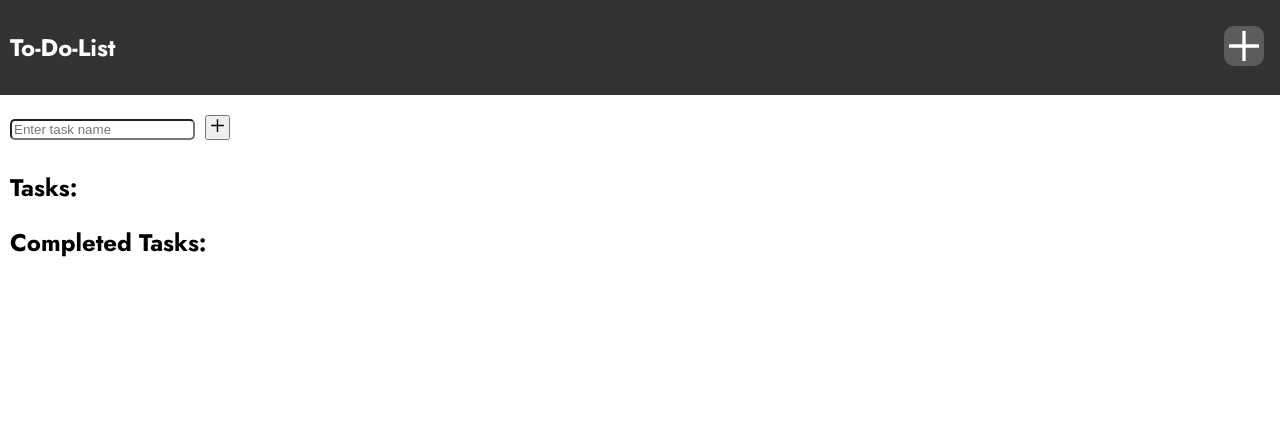
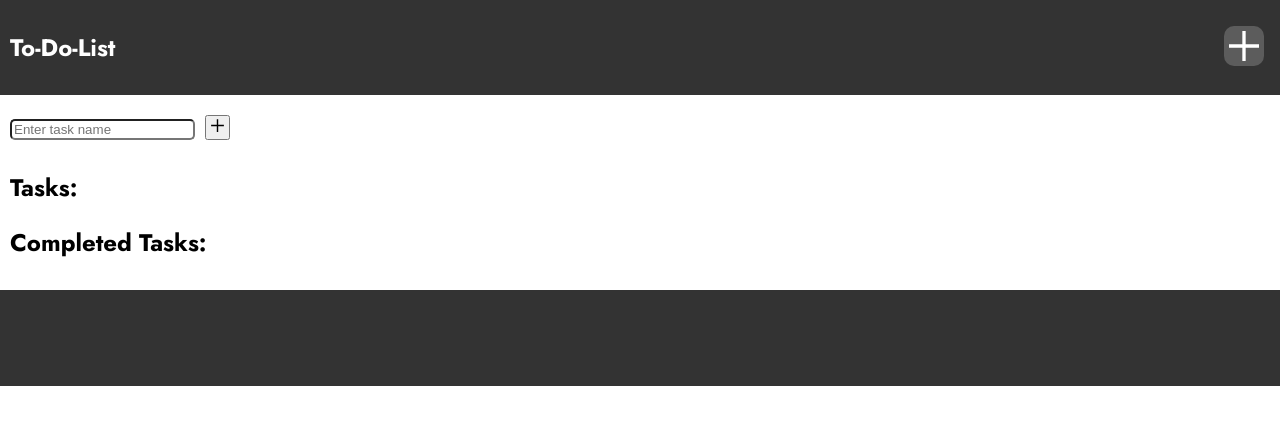
Before and after one commit to EricLarwa/To-Do-List, a React (Create React App) app in the folder to-do-list/: page / in a window 1280 px wide. Shown: the top 424 px of the page. Built offline with nearby package versions, Linux system fonts and the light colour scheme.

Commit message:
added footer

```diff
--- a/to-do-list/src/App.css
+++ b/to-do-list/src/App.css
@@ -84,3 +84,10 @@ form .remove {
   padding-left: 5px;
   border-style: none;
 }
+
+.footer {
+  background-color: #333;
+  color: #333;
+  text-align: center;
+  padding: 3rem;
+}
--- a/to-do-list/src/App.js
+++ b/to-do-list/src/App.js
@@ -1,12 +1,15 @@
 import NavBar from './components/NavBar'
 import TaskInput from './components/TaskInput';
+import Footer from './components/Footer';
 import './App.css';
 
-function App() {
+const App = () => {
+
   return (
     <div className='App'>
       <NavBar />
       <TaskInput />
+      <Footer />
     </div>
   )
 };
--- /dev/null
+++ b/to-do-list/src/components/Footer.js
@@ -0,0 +1,10 @@
+import React from 'react';
+
+const Footer = () => {
+    return (
+        <footer className='footer'>
+        </footer>
+    )
+}
+
+  export default Footer;
```
